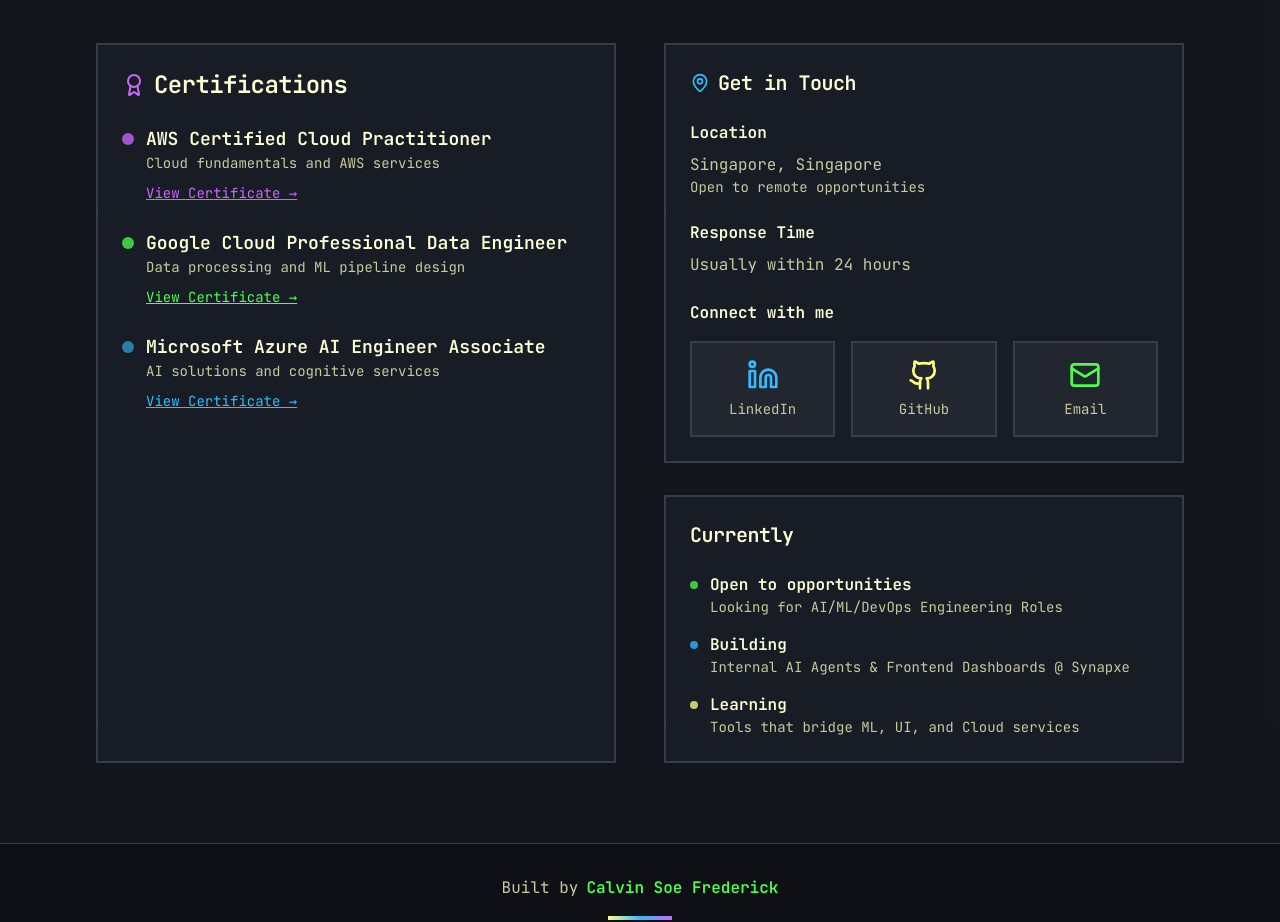
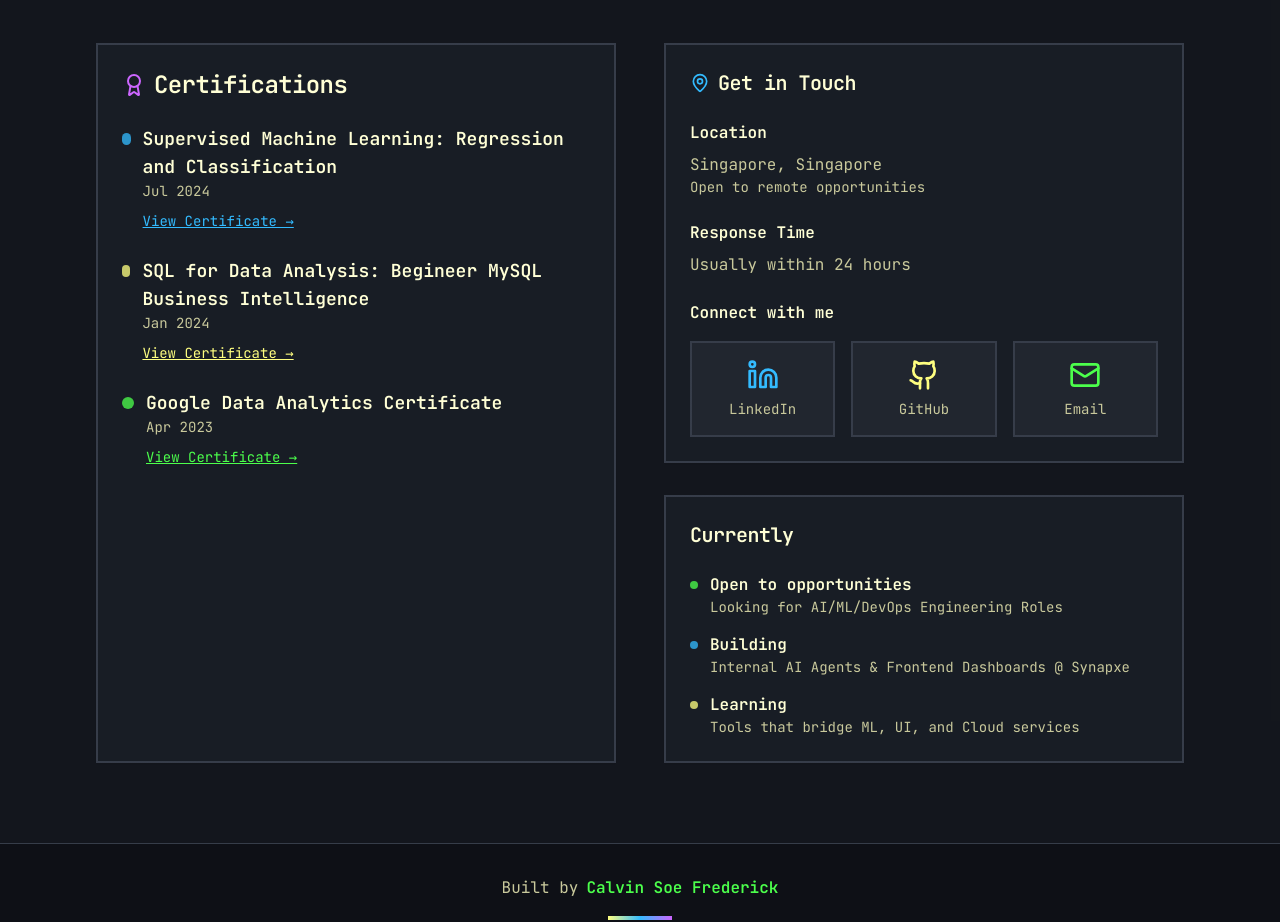
Before and after one commit to calvinfrederick/my-portfolio, a React (Vite) app: page / in a window 1280 px wide. Shown: the part 4360-5282 px from the top of the page. Built offline with nearby package versions, Linux system fonts and the light colour scheme.

Commit message:
add certifications

```diff
--- a/src/components/Contact.tsx
+++ b/src/components/Contact.tsx
@@ -52,16 +52,35 @@ const Contact = () => {
             </CardHeader>
             <CardContent>
               <div className="space-y-6">
-                <div className="flex items-start gap-3">
-                  <div className="w-3 h-3 bg-neon-purple rounded-full mt-2 animate-pixel-pulse"></div>
+
+              {/* Add certificates here */}
+
+              <div className="flex items-start gap-3">
+                  <div className="w-3 h-3 bg-neon-blue rounded-full mt-2 animate-pixel-pulse"></div>
                   <div>
-                    <p className="text-foreground font-mono font-semibold text-lg">AWS Certified Cloud Practitioner</p>
-                    <p className="text-muted-foreground text-sm mb-2">Cloud fundamentals and AWS services</p>
+                    <p className="text-foreground font-mono font-semibold text-lg">Supervised Machine Learning: Regression and Classification</p>
+                    <p className="text-muted-foreground text-sm mb-2">Jul 2024</p>
                     <a
-                      href="#"
+                      href="https://www.coursera.org/account/accomplishments/certificate/V5F47GQPTMFK"
                       target="_blank"
                       rel="noopener noreferrer"
-                      className="text-neon-purple hover:text-neon-purple/80 text-sm underline transition-colors"
+                      className="text-neon-blue hover:text-neon-blue/80 text-sm underline transition-colors"
+                    >
+                      View Certificate →
+                    </a>
+                  </div>
+                </div>
+
+                <div className="flex items-start gap-3">
+                  <div className="w-3 h-3 bg-neon-yellow rounded-full mt-2 animate-pixel-pulse"></div>
+                  <div>
+                    <p className="text-foreground font-mono font-semibold text-lg">SQL for Data Analysis: Begineer MySQL Business Intelligence</p>
+                    <p className="text-muted-foreground text-sm mb-2">Jan 2024</p>
+                    <a
+                      href="https://udemy-certificate.s3.amazonaws.com/image/UC-10db83f9-9c97-4028-9723-16a1128ac111.jpg"
+                      target="_blank"
+                      rel="noopener noreferrer"
+                      className="text-neon-yellow hover:text-neon-yellow/80 text-sm underline transition-colors"
                     >
                       View Certificate →
                     </a>
@@ -71,10 +90,10 @@ const Contact = () => {
                 <div className="flex items-start gap-3">
                   <div className="w-3 h-3 bg-neon-green rounded-full mt-2 animate-pixel-pulse"></div>
                   <div>
-                    <p className="text-foreground font-mono font-semibold text-lg">Google Cloud Professional Data Engineer</p>
-                    <p className="text-muted-foreground text-sm mb-2">Data processing and ML pipeline design</p>
+                    <p className="text-foreground font-mono font-semibold text-lg">Google Data Analytics Certificate</p>
+                    <p className="text-muted-foreground text-sm mb-2">Apr 2023</p>
                     <a
-                      href="#"
+                      href="https://www.credly.com/badges/24c7de4f-8dd9-42be-83cf-7a9d518584f4/linked_in_profile"
                       target="_blank"
                       rel="noopener noreferrer"
                       className="text-neon-green hover:text-neon-green/80 text-sm underline transition-colors"
@@ -84,21 +103,6 @@ const Contact = () => {
                   </div>
                 </div>
 
-                <div className="flex items-start gap-3">
-                  <div className="w-3 h-3 bg-neon-blue rounded-full mt-2 animate-pulse"></div>
-                  <div>
-                    <p className="text-foreground font-mono font-semibold text-lg">Microsoft Azure AI Engineer Associate</p>
-                    <p className="text-muted-foreground text-sm mb-2">AI solutions and cognitive services</p>
-                    <a
-                      href="#"
-                      target="_blank"
-                      rel="noopener noreferrer"
-                      className="text-neon-blue hover:text-neon-blue/80 text-sm underline transition-colors"
-                    >
-                      View Certificate →
-                    </a>
-                  </div>
-                </div>
               </div>
             </CardContent>
           </Card>
```
